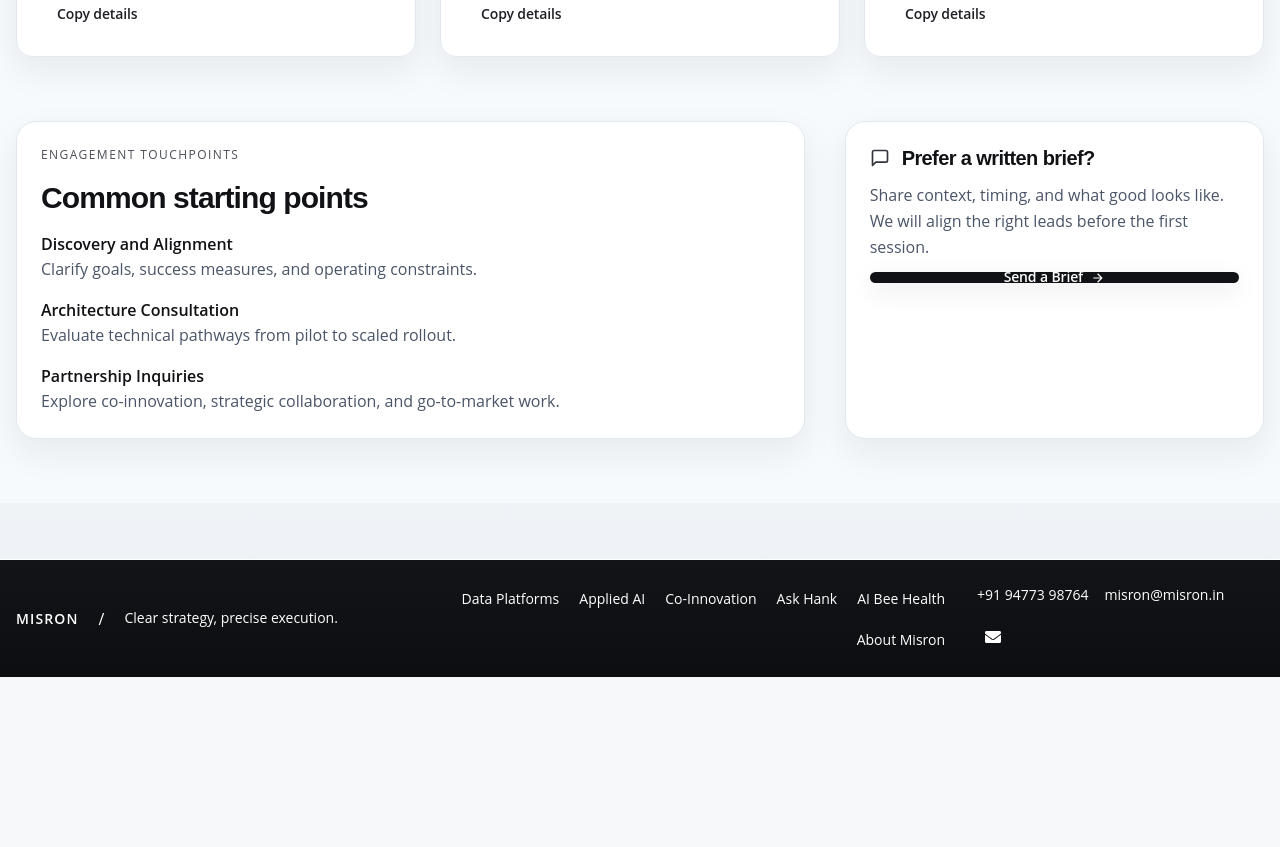
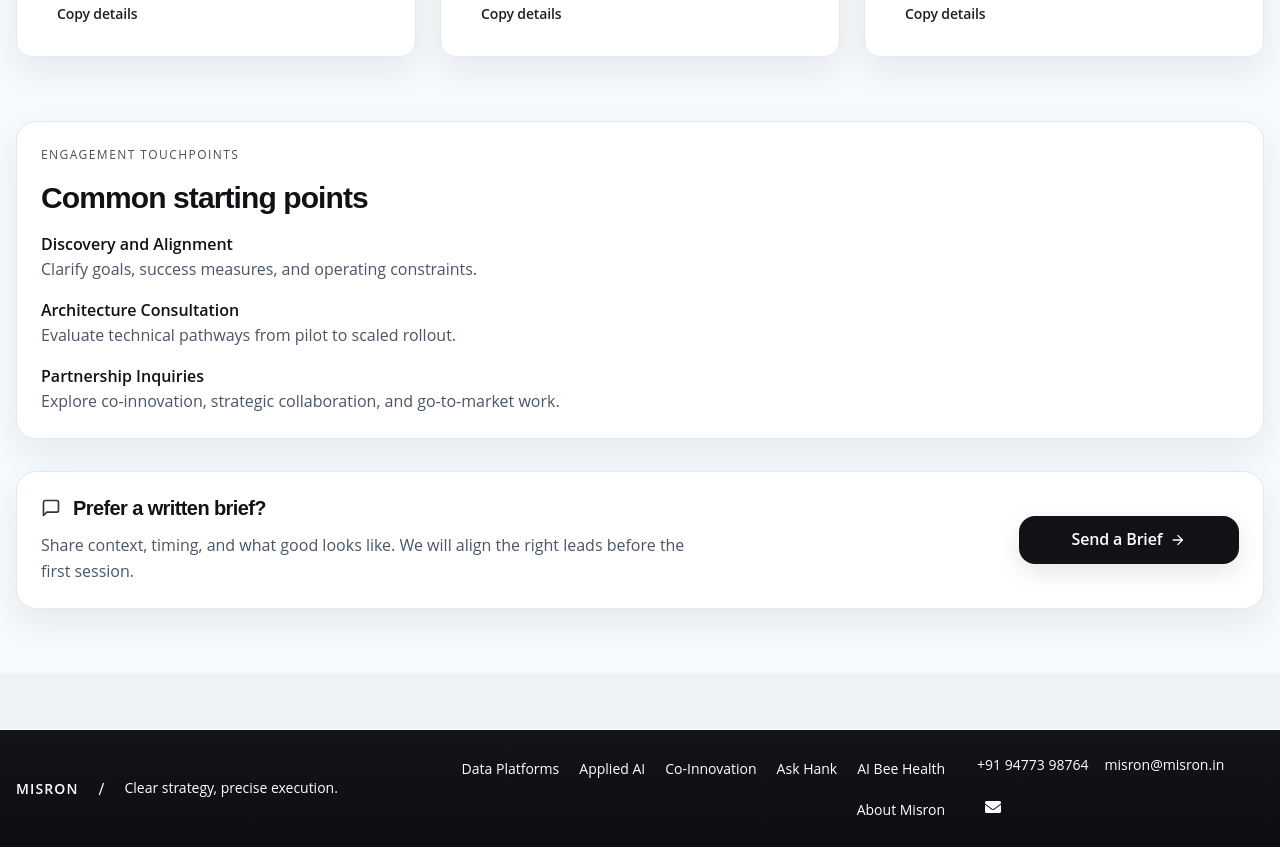
Before and after one commit to ambarishg/misron, a React (Vite) app: page /contact in a window 1280 px wide. Shown: the part 820-1667 px from the top of the page. Before the commit the page ends 1497 px from the top, so only its background shows below. Built offline with nearby package versions, Linux system fonts and the light colour scheme.

Commit message:
UX changes

```diff
--- a/src/pages/Contact.jsx
+++ b/src/pages/Contact.jsx
@@ -186,9 +186,8 @@ const Contact = () => {
           ))}
         </SimpleGrid>
 
-        <Stack direction={{ base: "column", md: "row" }} spacing={{ base: 8, md: 10 }} mt={{ base: 12, md: 16 }} align="stretch">
+        <VStack mt={{ base: 12, md: 16 }} spacing={{ base: 6, md: 8 }} align="stretch">
           <VStack
-            flex={2}
             align="start"
             spacing={4}
             bg={cardBg}
@@ -215,10 +214,12 @@ const Contact = () => {
               </Box>
             ))}
           </VStack>
-          <VStack
-            flex={1}
-            align="stretch"
-            spacing={3}
+
+          <Stack
+            direction={{ base: "column", md: "row" }}
+            spacing={{ base: 4, md: 6 }}
+            align={{ base: "start", md: "center" }}
+            justify="space-between"
             bg={cardBg}
             borderRadius="xl"
             borderWidth={1}
@@ -226,6 +227,7 @@ const Contact = () => {
             p={{ base: 5, md: 6 }}
             boxShadow={cardShadow}
           >
+            <VStack align="start" spacing={3} maxW="2xl">
               <HStack spacing={3}>
                 <Icon as={FiMessageSquare} boxSize={5} color={accent} />
                 <Heading size="md" color={sectionTitle}>
@@ -235,11 +237,19 @@ const Contact = () => {
               <Text color={textColor} lineHeight="tall">
                 Share context, timing, and what good looks like. We will align the right leads before the first session.
               </Text>
-            <Button as="a" href="mailto:misron@misron.in?subject=Misron%20Consulting%20Inquiry" colorScheme="accent" rightIcon={<ArrowForwardIcon />}>
+            </VStack>
+            <Button
+              as="a"
+              href="mailto:misron@misron.in?subject=Misron%20Consulting%20Inquiry"
+              colorScheme="accent"
+              rightIcon={<ArrowForwardIcon />}
+              size="lg"
+              minW={{ md: "220px" }}
+            >
               Send a Brief
             </Button>
+          </Stack>
         </VStack>
-        </Stack>
       </Container>
     </Box>
   );
```
Also changed, not shown: 1 other file (tests, documents, lock files or other folders). Lines whose indentation alone changed are shown as unchanged.
